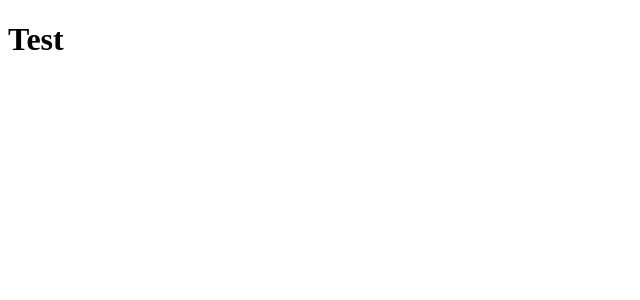
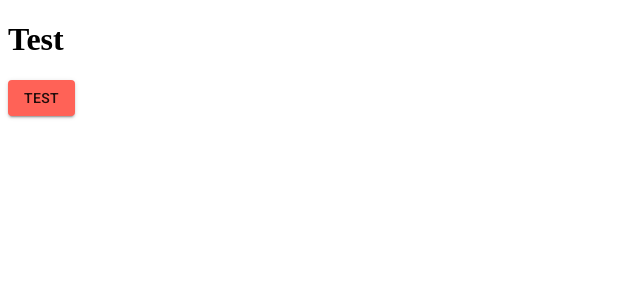
Before and after one commit to florinatanasoaei155/newsletter-sign-up-with-success-message, a React (Vite) app: page / in a window 1280 px wide. Shown: the top 300 px of the page, without its empty margins (0-640 px from the left). Built offline with nearby package versions, Linux system fonts and the light colour scheme.

Commit message:
Add material ui ThemeProvider

```diff
--- a/src/App.tsx
+++ b/src/App.tsx
@@ -2,13 +2,29 @@ import '@fontsource/roboto/300.css';
 import '@fontsource/roboto/400.css';
 import '@fontsource/roboto/500.css';
 import '@fontsource/roboto/700.css';
+import { Button, ThemeProvider, createTheme } from '@mui/material';
 
-function App() {
+const theme = createTheme({
+  palette: {
+    primary: {
+      main: 'hsl(4, 100%, 67%)', // Tomato
+    },
+    secondary: {
+      main: 'hsl(234, 29%, 20%)', // Dark Slate Grey
+      dark: 'hsl(235, 18%, 26%)', // Charcoal Grey
+      light: 'hsl(231, 7%, 60%)', // Grey
+      contrastText: 'hsl(0, 0%, 100%)', // White
+    },
+  },
+});
+
+const App = () => {
   return (
-    <>
+    <ThemeProvider theme={theme}>
       <h1>Test</h1>
-    </>
+      <Button variant='contained'>Test</Button>
+    </ThemeProvider>
   );
-}
+};
 
 export default App;
```
